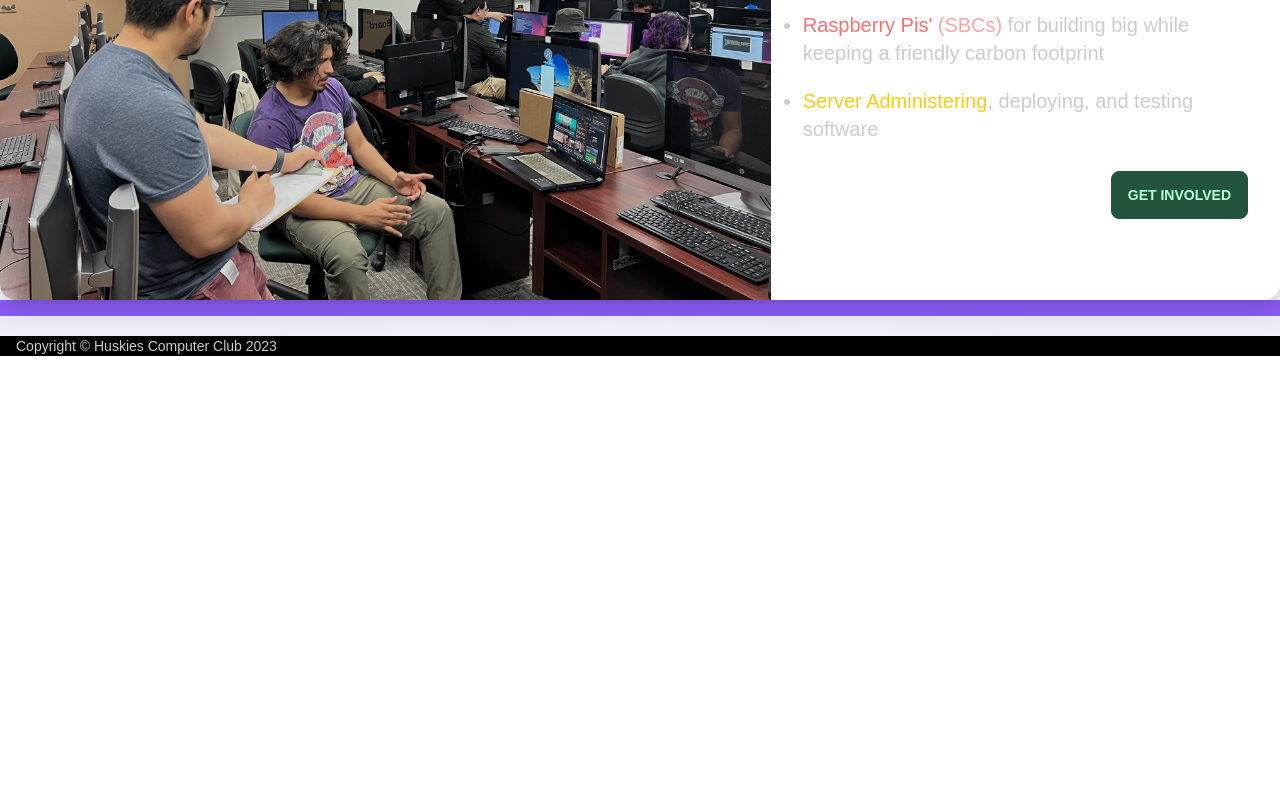
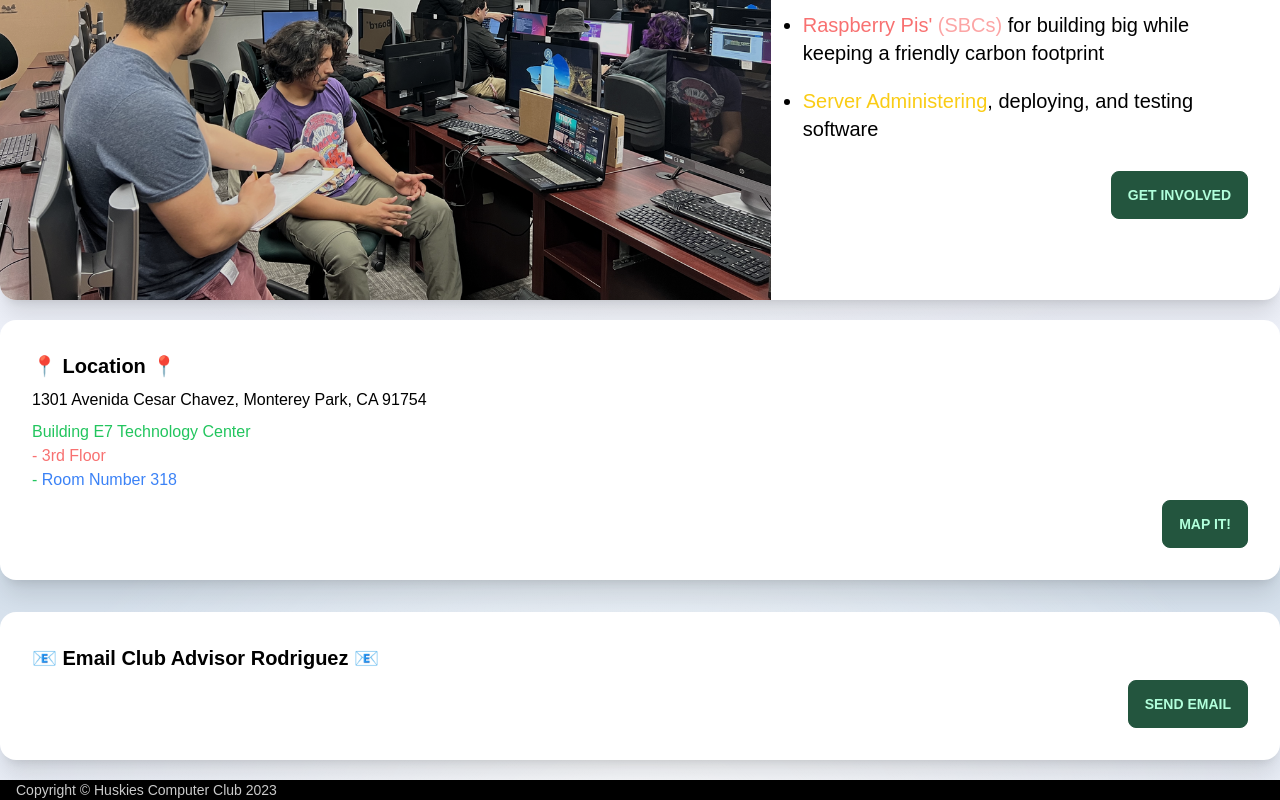
Before and after one commit to huskies-computer-club/huskies-club-site, a SvelteKit app: page / in a window 1280 px wide. Shown: the part 1181-1981 px from the top of the page. Before the commit the page ends 1537 px from the top, so only its background shows below. Built offline with nearby package versions, Linux system fonts and the light colour scheme.

Commit message:
Adds contact information section

```diff
--- a/src/routes/+page.svelte
+++ b/src/routes/+page.svelte
@@ -47,7 +47,7 @@
 	</div>
 </section>
 
-<section id="projects" class="border-8mb-5">
+<section id="projects" class="border-8mb-5 text-black">
 	<div class="card lg:card-side bg-base-100 shadow-xl">
 		<figure><img src={peerProgramingImg} alt="Album" /></figure>
 		<div class="card-body">
@@ -76,4 +76,35 @@
 	</div>
 </section>
 
-<section id="contact" class="border-8 border-violet-500 mb-5" />
+<section id="contact" class="mb-5 mt-5 text-black">
+	<div class="card bg-base-100 shadow-xl">
+		<div class="card-body">
+			<h2 class="card-title">📍 Location 📍</h2>
+			<p>1301 Avenida Cesar Chavez, Monterey Park, CA 91754</p>
+			<!-- this is the wrong room number ONLY A place holder for now -->
+			<p class="text text-green-500">
+				Building E7 Technology Center <br /> <span class="text-red-400">- 3rd Floor</span><br />-
+				<span class="text-blue-500">Room Number 318</span>
+			</p>
+			<div class="card-actions justify-end">
+				<button class="btn btn-primary"
+					><a
+						href="https://www.openstreetmap.org/directions?from=&to=34.04178%2C-118.14905#map=19/34.04164/-118.14972&layers=N"
+						target="_blank"
+						>Map it!
+					</a>
+				</button>
+			</div>
+		</div>
+	</div>
+	<div class="card bg-base-100 shadow-xl mt-8">
+		<div class="card-body">
+			<h2 class="card-title">📧 Email Club Advisor Rodriguez 📧</h2>
+			<div class="card-actions justify-end">
+				<button class="btn btn-primary">
+					<a href="mailto:rodrigc8@elac.edu">Send Email</a>
+				</button>
+			</div>
+		</div>
+	</div>
+</section>
```
